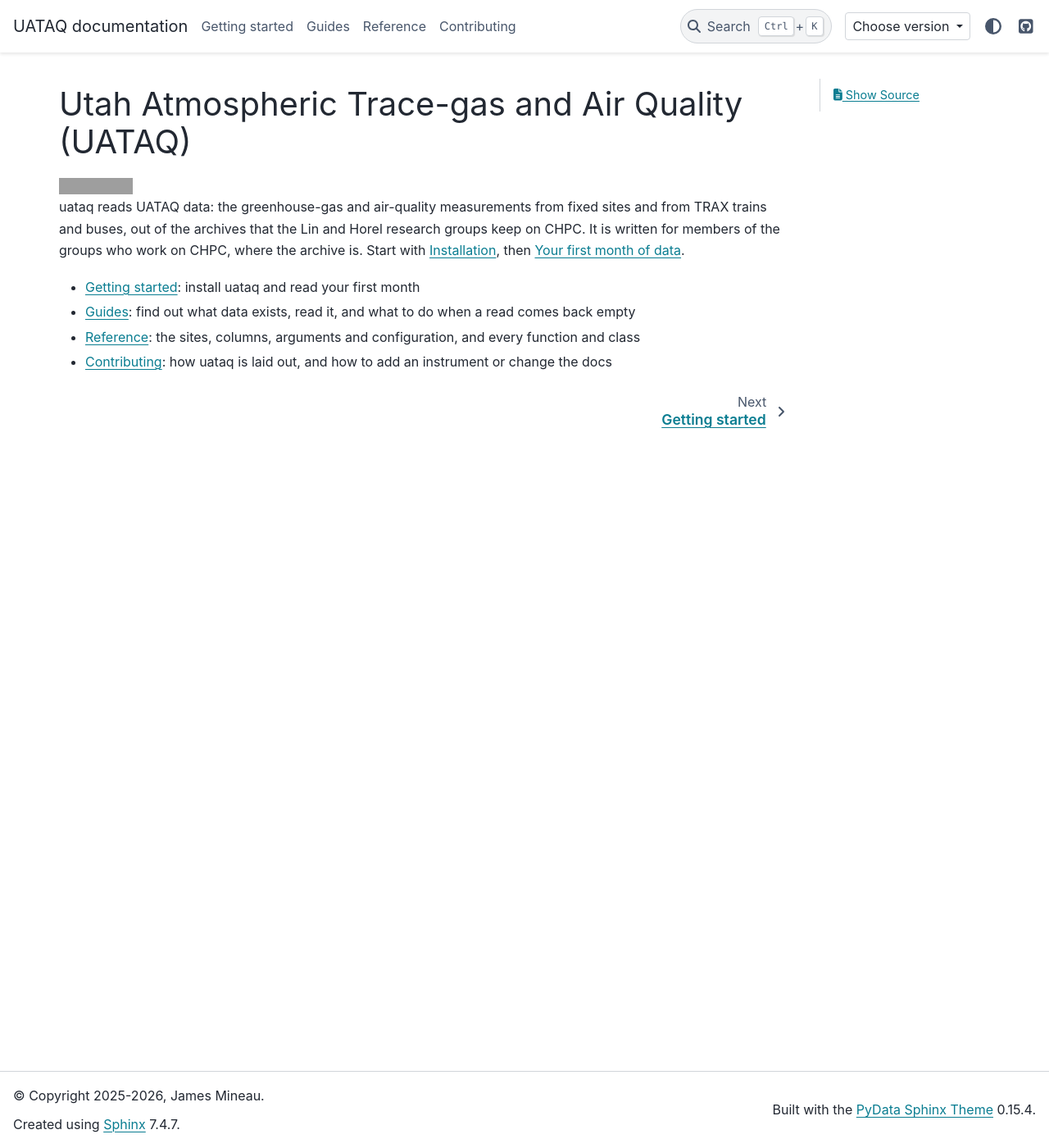
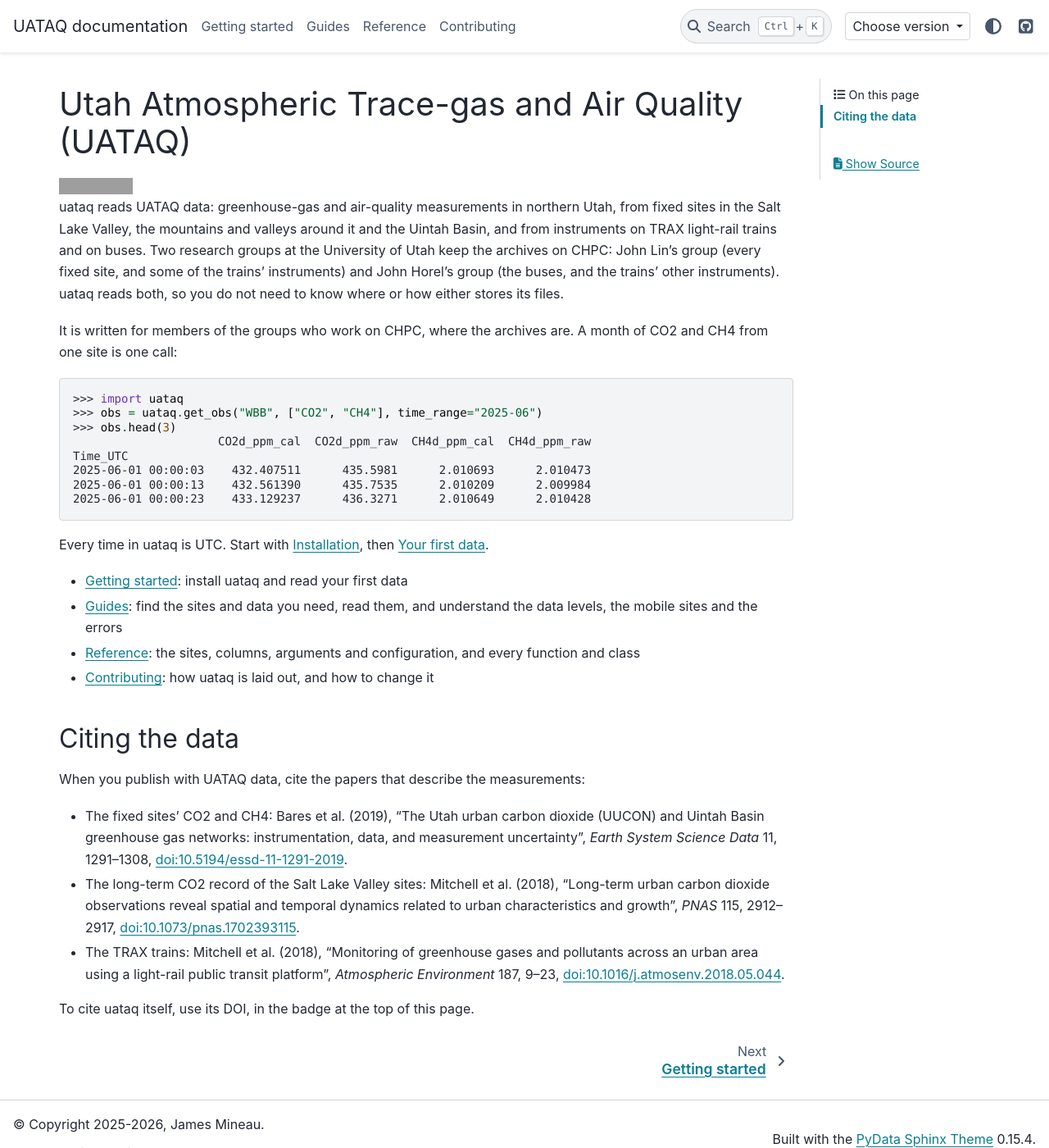
Before and after one commit to jmineau/uataq, a Sphinx documentation site: the page built from docs/index.rst, in a window 1280 px wide and 1400 px high. Shown: the whole window at 82% size. Built offline with Sphinx 7.4.7 and the PyData theme 0.15.4, drawn with Linux system fonts in a browser that asks for light colours; pages that are not in the unit, such as notebooks, are missing from menus; grey boxes are pictures that could not be loaded.

Commit message:
docs: rework the front page and Getting started for a new user
The front page says what UATAQ is, shows a first read and how to cite
the data (Bares et al. 2019, Mitchell et al. 2018). "Your first month of
data" is "Your first data": CO2 and CH4, local time, hourly means, a
two-gas daily cycle, and what to write down. Installation covers Jupyter
on Open OnDemand; its development setup moves to Contributing.

```diff
--- a/docs/index.rst
+++ b/docs/index.rst
@@ -5,19 +5,60 @@ Utah Atmospheric Trace-gas and Air Quality (UATAQ)
    :target: https://doi.org/10.5281/zenodo.22900090
    :alt: DOI
 
-uataq reads UATAQ data: the greenhouse-gas and air-quality measurements from
-fixed sites and from TRAX trains and buses, out of the archives that the Lin and
-Horel research groups keep on CHPC. It is written for members of the groups who
-work on CHPC, where the archive is. Start with
-:doc:`/getting_started/installation`, then :doc:`/getting_started/first_month`.
+uataq reads UATAQ data: greenhouse-gas and air-quality measurements in northern
+Utah, from fixed sites in the Salt Lake Valley, the mountains and valleys around
+it and the Uintah Basin, and from instruments on TRAX light-rail trains and on
+buses. Two research groups at the University of Utah keep the archives on CHPC:
+John Lin's group (every fixed site, and some of the trains' instruments) and
+John Horel's group (the buses, and the trains' other instruments). uataq reads
+both, so you do not need to know where or how either stores its files.
 
-- :doc:`getting_started/index`: install uataq and read your first month
-- :doc:`guides/index`: find out what data exists, read it, and what to do when
-  a read comes back empty
+It is written for members of the groups who work on CHPC, where the archives
+are. A month of CO2 and CH4 from one site is one call:
+
+.. code-block:: pycon
+
+    >>> import uataq
+    >>> obs = uataq.get_obs("WBB", ["CO2", "CH4"], time_range="2025-06")
+    >>> obs.head(3)
+                         CO2d_ppm_cal  CO2d_ppm_raw  CH4d_ppm_cal  CH4d_ppm_raw
+    Time_UTC
+    2025-06-01 00:00:03    432.407511      435.5981      2.010693      2.010473
+    2025-06-01 00:00:13    432.561390      435.7535      2.010209      2.009984
+    2025-06-01 00:00:23    433.129237      436.3271      2.010649      2.010428
+
+Every time in uataq is UTC. Start with :doc:`/getting_started/installation`,
+then :doc:`/getting_started/first_data`.
+
+- :doc:`getting_started/index`: install uataq and read your first data
+- :doc:`guides/index`: find the sites and data you need, read them, and
+  understand the data levels, the mobile sites and the errors
 - :doc:`reference/index`: the sites, columns, arguments and configuration, and
   every function and class
-- :doc:`contributing`: how uataq is laid out, and how to add an instrument or
-  change the docs
+- :doc:`contributing`: how uataq is laid out, and how to change it
+
+.. _citing:
+
+Citing the data
+---------------
+
+When you publish with UATAQ data, cite the papers that describe the
+measurements:
+
+- The fixed sites' CO2 and CH4: Bares et al. (2019), "The Utah urban carbon
+  dioxide (UUCON) and Uintah Basin greenhouse gas networks: instrumentation,
+  data, and measurement uncertainty", *Earth System Science Data* 11,
+  1291–1308, `doi:10.5194/essd-11-1291-2019 <https://doi.org/10.5194/essd-11-1291-2019>`_.
+- The long-term CO2 record of the Salt Lake Valley sites: Mitchell et al.
+  (2018), "Long-term urban carbon dioxide observations reveal spatial and
+  temporal dynamics related to urban characteristics and growth", *PNAS* 115,
+  2912–2917, `doi:10.1073/pnas.1702393115 <https://doi.org/10.1073/pnas.1702393115>`_.
+- The TRAX trains: Mitchell et al. (2018), "Monitoring of greenhouse gases and
+  pollutants across an urban area using a light-rail public transit platform",
+  *Atmospheric Environment* 187, 9–23,
+  `doi:10.1016/j.atmosenv.2018.05.044 <https://doi.org/10.1016/j.atmosenv.2018.05.044>`_.
+
+To cite uataq itself, use its DOI, in the badge at the top of this page.
 
 .. toctree::
    :maxdepth: 2
```
Also changed, not shown: docs/getting_started/first_data.rst (added, +269 -0 lines), docs/getting_started/first_month.rst (deleted, +0 -290 lines), docs/getting_started/index.rst (+5 -5 lines), docs/getting_started/installation.rst (+28 -63 lines), docs/_static/wbb_co2_daily_cycle.png (deleted), docs/_static/wbb_daily_cycle.png (added), docs/guides/find_sites_and_data.rst (renamed from docs/guides/what_data_exists.rst), docs/guides/read_data.rst (renamed from docs/guides/reading_data.rst).
